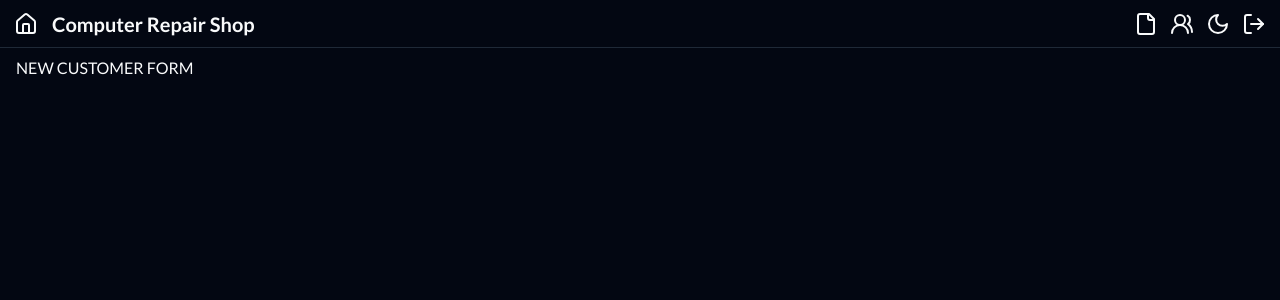
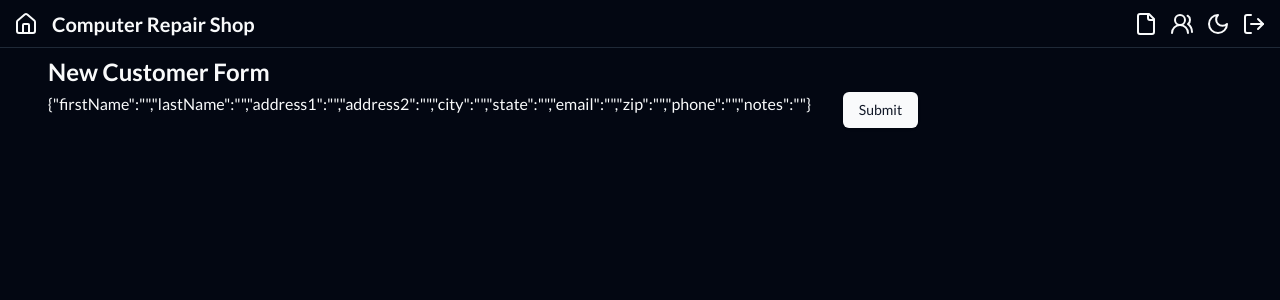
Before and after one commit to mena0018/Repair-Shop, a Next.js app: page /customers/form in a window 1280 px wide. Shown: the top 300 px of the page. Built offline with nearby package versions, Linux system fonts and the light colour scheme.

Commit message:
feat: ✨ implement customer and ticket feature

```diff
--- a/app/(shop)/customers/form/page.tsx
+++ b/app/(shop)/customers/form/page.tsx
@@ -1,5 +1,6 @@
 import { ErrorDisplay } from '@/components/error-display';
-import { getCustomer } from '@/services/customer';
+import { CustomerForm } from '@/features/customer/components/customer-form';
+import { getCustomer } from '@/features/customer/services/customer.query';
 
 type Props = {
   searchParams: Promise<Record<string, string | undefined>>;
@@ -9,7 +10,7 @@ export default async function CustomersFormPage({ searchParams }: Props) {
   const { customerId } = await searchParams;
 
   if (!customerId) {
-    return <div>NEW CUSTOMER FORM</div>;
+    return <CustomerForm />;
   }
 
   const customer = await getCustomer(parseInt(customerId));
@@ -18,9 +19,5 @@ export default async function CustomersFormPage({ searchParams }: Props) {
     return <ErrorDisplay label='Customer not found' id={customerId} />;
   }
 
-  return (
-    <div className='flex flex-col items-center justify-center gap-2 p-10'>
-      <h2 className='mb-2 text-2xl'>Customer {customer.id}</h2>
-    </div>
-  );
+  return <CustomerForm customer={customer} />;
 }
--- a/app/(shop)/tickets/form/page.tsx
+++ b/app/(shop)/tickets/form/page.tsx
@@ -1,6 +1,7 @@
 import { ErrorDisplay } from '@/components/error-display';
-import { getCustomer } from '@/services/customer';
-import { getTicket } from '@/services/ticket';
+import { getCustomer } from '@/features/customer/services/customer.query';
+import { TicketForm } from '@/features/ticket/components/ticket-form';
+import { getTicket } from '@/features/ticket/services/ticket.query';
 
 type Props = {
   searchParams: Promise<Record<string, string | undefined>>;
@@ -23,6 +24,8 @@ export default async function TicketFormPage({ searchParams }: Props) {
     if (!customer.active) {
       return <ErrorDisplay label='Customer is not active' id={customerId} />;
     }
+
+    return <TicketForm customer={customer} />;
   }
 
   if (ticketId) {
@@ -34,6 +37,10 @@ export default async function TicketFormPage({ searchParams }: Props) {
 
     const customer = await getCustomer(ticket.customerId);
 
-    return <div>TICKET FORM</div>;
+    if (!customer) {
+      return <ErrorDisplay label='Customer not found' id={customerId} />;
+    }
+
+    return <TicketForm customer={customer} ticket={ticket} />;
   }
 }
--- /dev/null
+++ b/src/features/customer/components/customer-form.tsx
@@ -0,0 +1,55 @@
+'use client';
+
+import { Button } from '@/components/ui/button';
+import { Form } from '@/components/ui/form';
+import { CustomerFields, CustomerSchema } from '@/features/customer/types/customer.schema';
+import { zodResolver } from '@hookform/resolvers/zod';
+import { Customer } from '@prisma/client';
+import { SubmitHandler, useForm } from 'react-hook-form';
+
+type Props = {
+  customer?: Customer;
+};
+
+export const CustomerForm = ({ customer }: Props) => {
+  const defaultValues: CustomerFields = {
+    firstName: customer?.firstName ?? '',
+    lastName: customer?.lastName ?? '',
+    address1: customer?.address1 ?? '',
+    address2: customer?.address2 ?? '',
+    city: customer?.city ?? '',
+    state: customer?.state ?? '',
+    email: customer?.email ?? '',
+    zip: customer?.zip ?? '',
+    phone: customer?.phone ?? '',
+    notes: customer?.notes ?? '',
+  };
+
+  const form = useForm<CustomerFields>({
+    mode: 'onBlur',
+    resolver: zodResolver(CustomerSchema),
+    defaultValues,
+  });
+
+  const onSubmit: SubmitHandler<CustomerFields> = async (data) => {
+    alert(data);
+  };
+
+  return (
+    <div className='flex flex-col gap-1 sm:px-8'>
+      <div>
+        <h2 className='font-bold text-2xl'>{customer?.id ? 'Edit' : 'New'} Customer Form</h2>
+      </div>
+      <Form {...form}>
+        <form
+          onSubmit={form.handleSubmit(onSubmit)}
+          className='flex flex-col gap-4 sm:flex-row sm:gap-8'
+        >
+          <p>{JSON.stringify(form.getValues())}</p>
+
+          <Button type='submit'>Submit</Button>
+        </form>
+      </Form>
+    </div>
+  );
+};
--- /dev/null
+++ b/src/features/customer/types/customer.schema.ts
@@ -0,0 +1,21 @@
+import { z } from 'zod';
+
+export const CustomerSchema = z.object({
+  firstName: z.string().min(1, 'First name is required'),
+  lastName: z.string().min(1, 'Last name is required'),
+  address1: z.string().min(1, 'Address is required'),
+  address2: z.string().optional(),
+  city: z.string().min(1, 'City is required'),
+  state: z.string().length(2, 'State must be exactly 2 characters'),
+  email: z.string().email('Invalid email address'),
+  zip: z
+    .string()
+    .regex(
+      /^\d{5}(-\d{4})?$/,
+      'Invalid Zip code. Use 5 digits or 5 digits followed by a hyphen and 4 digits',
+    ),
+  phone: z.string().regex(/^\d{3}-\d{3}-\d{4}$/, 'Invalid phone number format. Use XXX-XXX-XXXX'),
+  notes: z.string().optional(),
+});
+
+export type CustomerFields = z.infer<typeof CustomerSchema>;
--- /dev/null
+++ b/src/features/ticket/components/ticket-form.tsx
@@ -0,0 +1,54 @@
+'use client';
+
+import { Button } from '@/components/ui/button';
+import { Form } from '@/components/ui/form';
+import { TicketFields, TicketSchema } from '@/features/ticket/types/ticket.schema';
+import { zodResolver } from '@hookform/resolvers/zod';
+import { Customer, Ticket } from '@prisma/client';
+import { SubmitHandler, useForm } from 'react-hook-form';
+
+type Props = {
+  customer: Customer;
+  ticket?: Ticket;
+};
+
+export const TicketForm = ({ customer, ticket }: Props) => {
+  const defaultValues: TicketFields = {
+    id: ticket?.id ?? '(New)',
+    customerId: ticket?.customerId ?? customer.id,
+    title: ticket?.title ?? '',
+    description: ticket?.description ?? '',
+    completed: ticket?.completed ?? false,
+    tech: ticket?.tech ?? 'ticket-tech@gmail.com',
+  };
+
+  const form = useForm<TicketFields>({
+    mode: 'onBlur',
+    resolver: zodResolver(TicketSchema),
+    defaultValues,
+  });
+
+  const onSubmit: SubmitHandler<TicketFields> = async (data) => {
+    alert(data);
+  };
+
+  return (
+    <div className='flex flex-col gap-1 sm:px-8'>
+      <div>
+        <h2 className='font-bold text-2xl'>
+          {ticket?.id ? `Edit Ticket #${ticket.id} Form` : 'New Ticket Form'}
+        </h2>
+      </div>
+      <Form {...form}>
+        <form
+          onSubmit={form.handleSubmit(onSubmit)}
+          className='flex flex-col gap-4 sm:flex-row sm:gap-8'
+        >
+          <p>{JSON.stringify(form.getValues())}</p>
+
+          <Button type='submit'>Submit</Button>
+        </form>
+      </Form>
+    </div>
+  );
+};
--- /dev/null
+++ b/src/features/ticket/types/ticket.schema.ts
@@ -0,0 +1,12 @@
+import { z } from 'zod';
+
+export const TicketSchema = z.object({
+  id: z.union([z.number(), z.literal('(New)')]),
+  customerId: z.number().int().positive(),
+  title: z.string().min(1, 'Title is required'),
+  description: z.string().min(1, 'Description is required'),
+  completed: z.boolean(),
+  tech: z.string().email('Invalid email address'),
+});
+
+export type TicketFields = z.infer<typeof TicketSchema>;
```
Also changed, not shown: src/features/customer/services/customer.query.ts (renamed from src/services/customer.ts), src/features/ticket/services/ticket.query.ts (renamed from src/services/ticket.ts).
